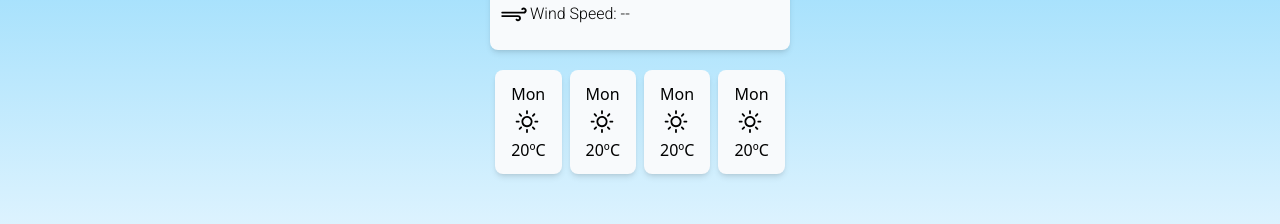
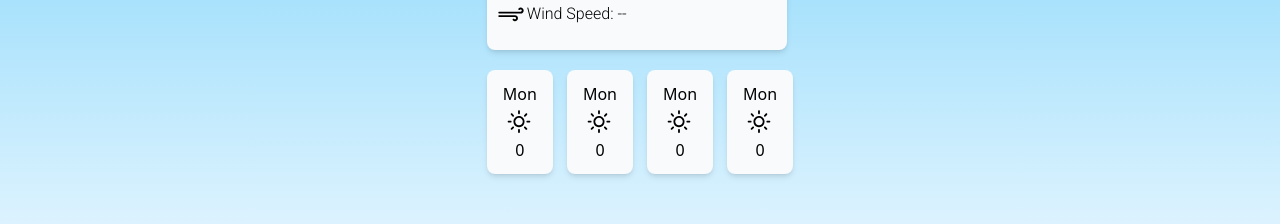
Before and after one commit to ednanf/Weather-Tailwind, a React (Vite) app: page / in a window 1280 px wide. Shown: the part 490-714 px from the top of the page. Built offline with nearby package versions, Linux system fonts and the light colour scheme; no server answers.

Commit message:
Implement temperatures on next days

```diff
--- a/src/App.jsx
+++ b/src/App.jsx
@@ -10,6 +10,7 @@ import { WEATHER_KEY } from './support/KEY';
 
 // TODO: make C or F option and pass it along to the widgets
 // TODO: make API field component and remove my own key
+// TODO: make temperature in NextDayCard be '--' before loading
 
 function App() {
 	// Used to set coordinates *and* pass the city name - weather API is wrong sometimes
@@ -41,7 +42,12 @@ function App() {
 		name: '',
 	});
 
-	const [weatherForecast, setWeatherForecast] = useState([]);
+	const [weatherForecast, setWeatherForecast] = useState([
+		{ temp: 0, id: 0 },
+		{ temp: 0, id: 0 },
+		{ temp: 0, id: 0 },
+		{ temp: 0, id: 0 },
+	]);
 
 	// Triggers fetching when any state changes
 	useEffect(() => {
@@ -119,7 +125,9 @@ function App() {
 		});
 	}
 
-	console.log(weatherForecast);
+	if (weatherForecast.length !== 0) {
+		console.log(weatherForecast);
+	}
 
 	return (
 		<div className="h-screen w-screen bg-gradient-to-b from-sky-400 to-sky-50 flex items-center justify-center">
@@ -132,11 +140,11 @@ function App() {
 					location={coordinates.city}
 				/>
 				<DetailsWidget weatherData={currentWeatherData} />
-				<div className="flex space-x-2 justify-center">
-					<NextDayCard />
-					<NextDayCard />
-					<NextDayCard />
-					<NextDayCard />
+				<div className="flex space-x-3.5 justify-center">
+					<NextDayCard temperature={weatherForecast[0].temp.toFixed(0)} />
+					<NextDayCard temperature={weatherForecast[1].temp.toFixed(0)} />
+					<NextDayCard temperature={weatherForecast[2].temp.toFixed(0)} />
+					<NextDayCard temperature={weatherForecast[3].temp.toFixed(0)} />
 				</div>
 			</div>
 		</div>
--- a/src/components/NextDayCard.jsx
+++ b/src/components/NextDayCard.jsx
@@ -1,12 +1,12 @@
 import { WiDaySunny } from 'react-icons/wi';
 
-function NextDayCard() {
+function NextDayCard({ temperature = '--' }) {
 	return (
 		<div className="h-auto w-auto py-3 px-4 flex rounded-lg bg-slate-50 shadow-md mb-5">
 			<div>
 				<p>Mon</p>
-				<WiDaySunny className="text-[2rem] font-black items-center justify-center" />
-				<p>20ºC</p>
+				<WiDaySunny className="text-[2rem] font-black items-center justify-center text-center" />
+				<p className="items-center justify-center text-center">{temperature}</p>
 			</div>
 		</div>
 	);
```
